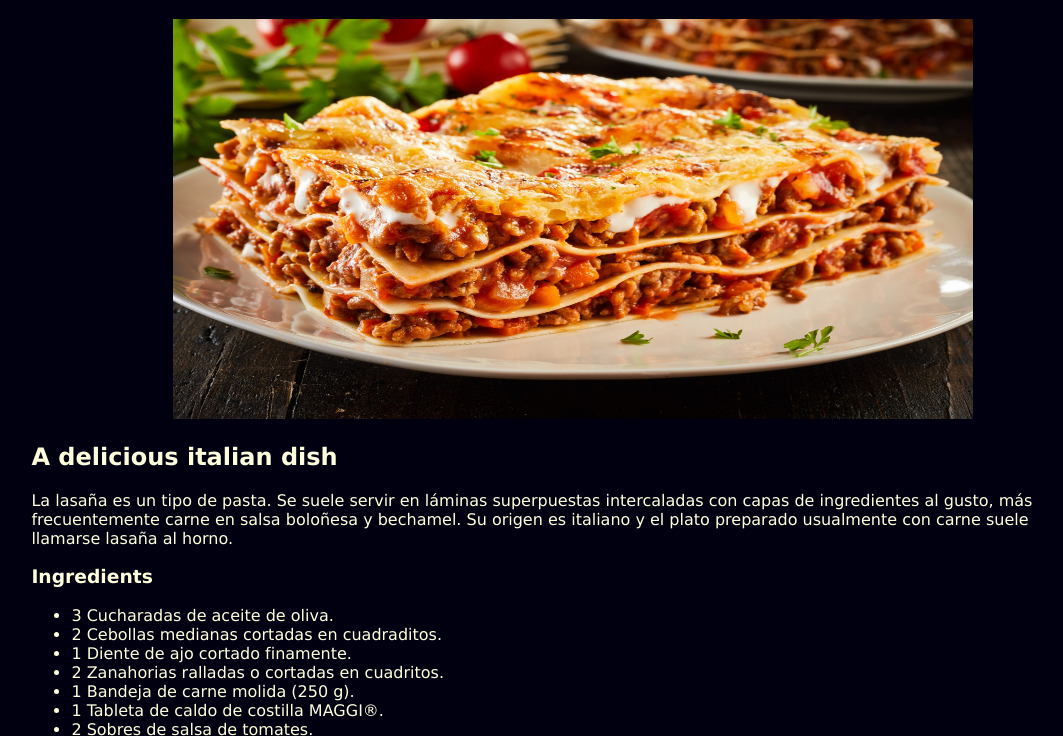
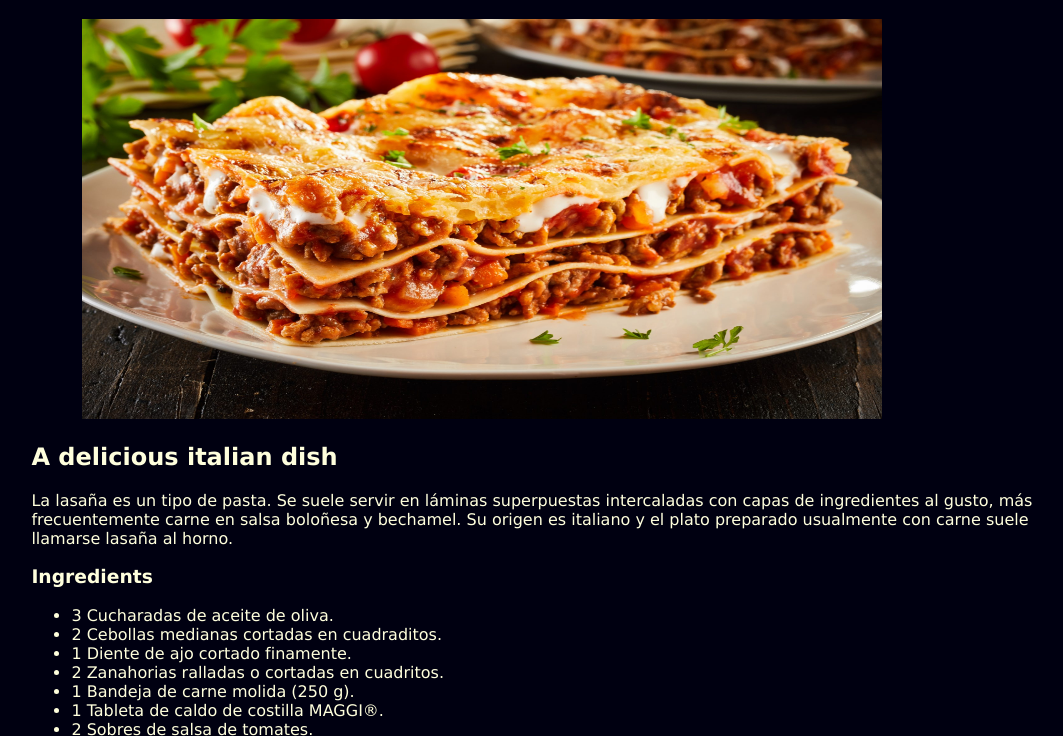
Before and after one commit to ThomasZRE/odin-recipes, a plain HTML site: page recipes/lasagna.html in a window 1280 px wide. Shown: the part 62-798 px from the top of the page, without its empty margins (103-1166 px from the left). Drawn offline with Linux system fonts and the light colour scheme.

Commit message:
Style recipes website

```diff
--- /dev/null
+++ b/recipes/caldo-gallina.css
@@ -0,0 +1,4 @@
+body {
+    background-color: #fa0;
+    color: #ffd;
+}
--- /dev/null
+++ b/recipes/carbonara.css
@@ -0,0 +1,3 @@
+body {
+    background-color: antiquewhite;
+}
--- a/recipes/lasagna.css
+++ b/recipes/lasagna.css
@@ -1,16 +1,10 @@
 body {
     background-color: #001;
+    color: #ffd;
 }
 
-.container {
-    color: #ffd;
-    margin-left: 10%;
-    margin-right: 10%;
-}
-
-img {
+#image {
     margin-left: 5%;
     width: 800px;
     height: 400px;
-    size: inherit;
 }
--- a/recipes/lasagna.html
+++ b/recipes/lasagna.html
@@ -4,14 +4,14 @@
     <meta charset="UTF-8">
     <meta name="viewport" content="width=device-width, initial-scale=1.0">
     <link rel="stylesheet" href="../main.css">
+    <link rel="stylesheet" href="./recipes.css">
     <link rel="stylesheet" href="./lasagna.css">
     <title>Lasagna</title>
 </head>
 <body>
     <div class="container">
     <h1>Lasagna</h1>
-    <div class="image container">
-    <img src="../images/lasagna1.jpg" alt="A gorgeous Lasagna"> </div>
+    <img src="../images/lasagna1.jpg" alt="A gorgeous Lasagna" id="image">
     <h2>A delicious italian dish</h2>
     <p>La lasaña es un tipo de pasta. Se suele servir en láminas superpuestas intercaladas con capas de ingredientes al gusto, más frecuentemente carne en salsa boloñesa y bechamel. Su origen es italiano y el plato preparado usualmente con carne suele llamarse lasaña al horno.</p>
     <h3>Ingredients</h3>
--- /dev/null
+++ b/recipes/recipes.css
@@ -0,0 +1,11 @@
+.container {
+    margin-left: 10%;
+    margin-right: 10%;
+}
+
+
+img {
+    margin: 15%;
+    margin-top: 0;
+    margin-bottom: 0;
+}
```
Also changed, not shown: recipes/caldo-gallina.html (+5 -0 lines), recipes/carbonara.html (+5 -0 lines).
